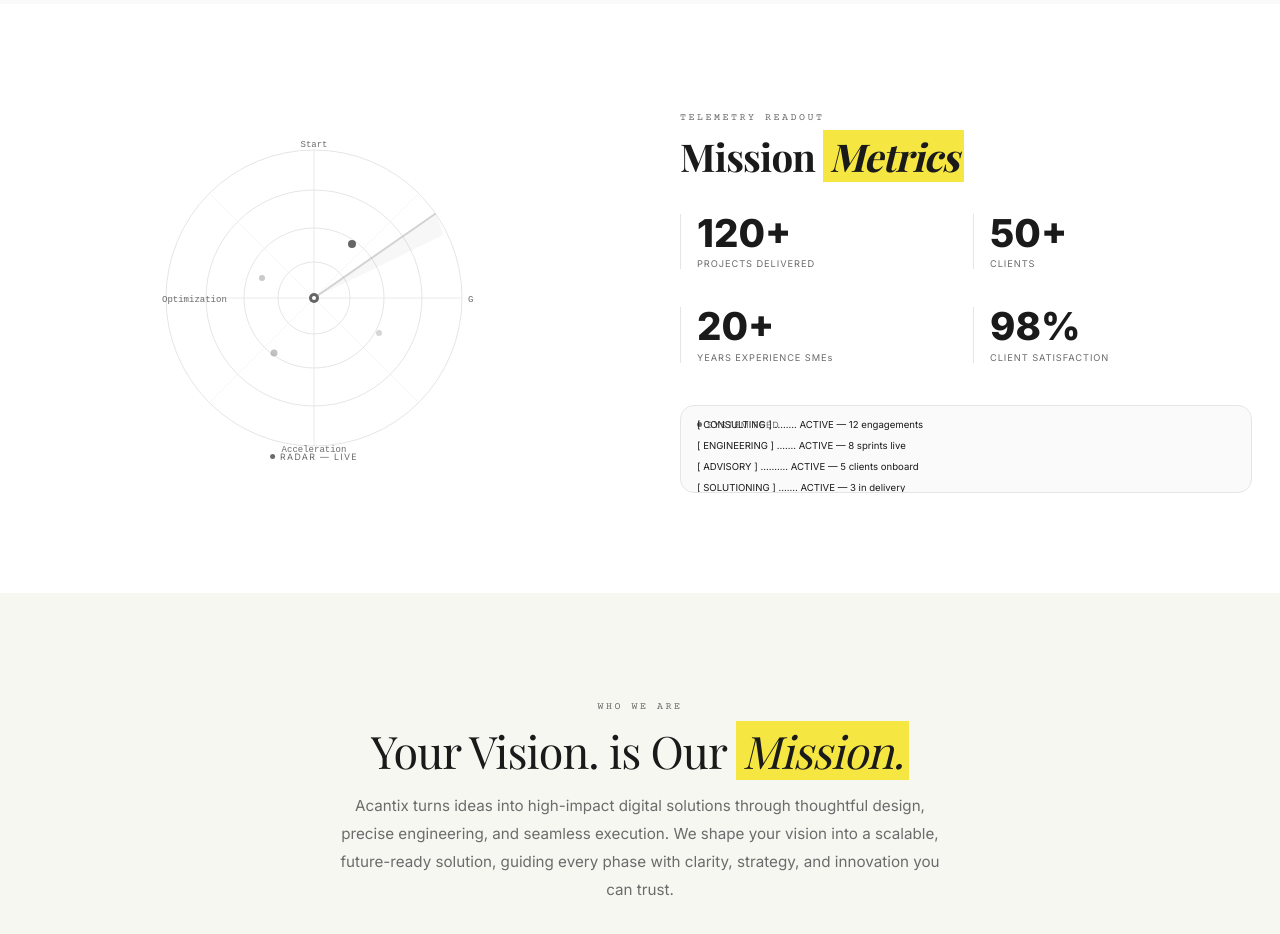
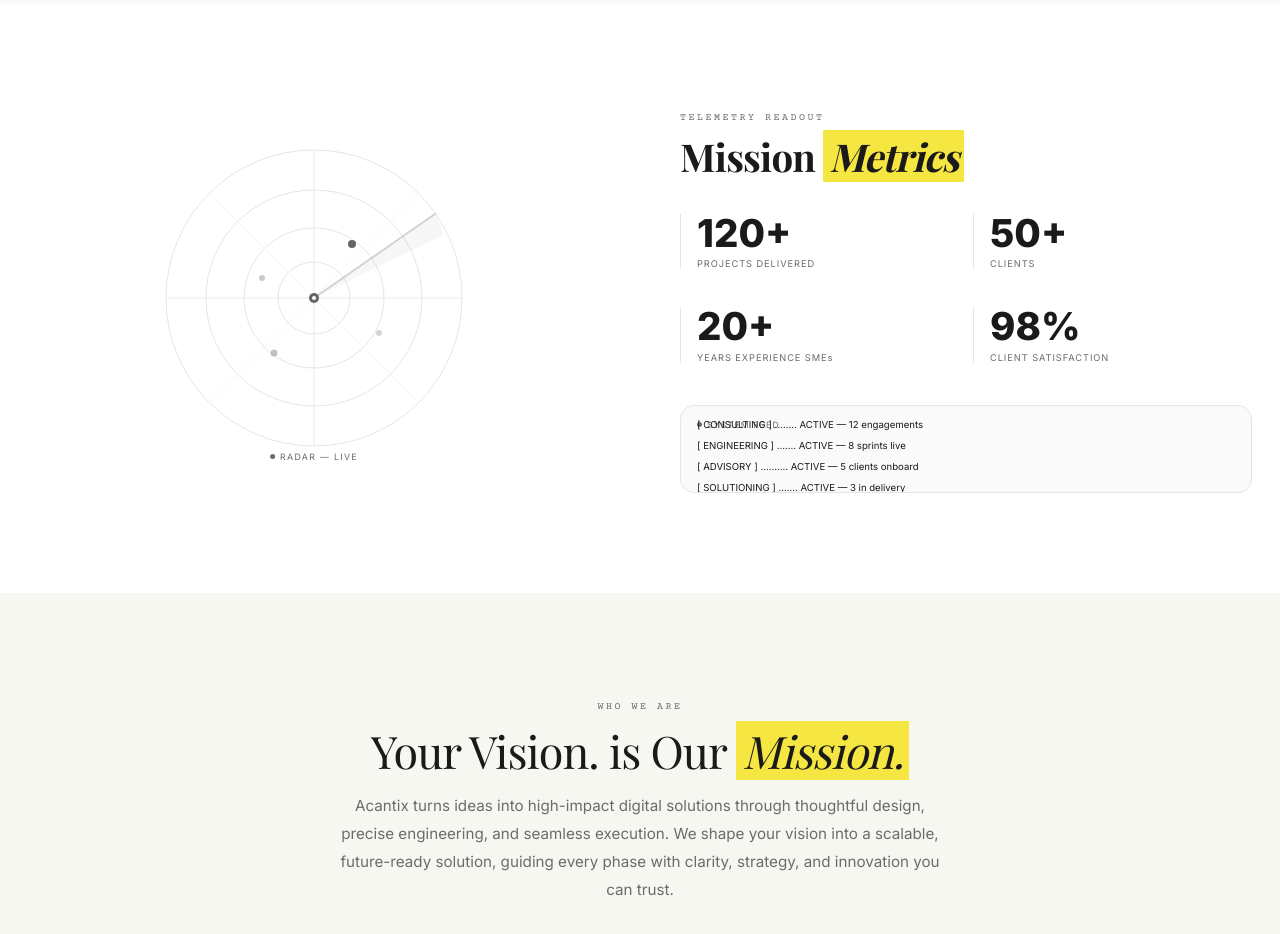
Before and after one commit to Rehan989/acantix, a plain HTML site: page index.html in a window 1280 px wide. Shown: the part 820-1754 px from the top of the page. Drawn offline with nearby package versions, Linux system fonts and the light colour scheme; a web font is replaced by a local one.

Commit message:
Fixed radar text

```diff
--- a/index.html
+++ b/index.html
@@ -3,8 +3,10 @@
 
 <head>
     <meta charset="UTF-8" />
-    <meta name="description" content="Acantix is a global technology consulting and engineering partner delivering strategic consulting, advisory, solutioning, and software engineering services to help enterprises achieve scalable digital transformation." />
-<meta name="keywords" content="Acantix, technology consulting, digital transformation, software engineering, technology advisory, enterprise consulting, solution architecture, cloud engineering, AI consulting, IT consulting services" />
+    <meta name="description"
+        content="Acantix is a global technology consulting and engineering partner delivering strategic consulting, advisory, solutioning, and software engineering services to help enterprises achieve scalable digital transformation." />
+    <meta name="keywords"
+        content="Acantix, technology consulting, digital transformation, software engineering, technology advisory, enterprise consulting, solution architecture, cloud engineering, AI consulting, IT consulting services" />
     <meta name="author" content="Acantix" />
     <meta name="robots" content="index, follow" />
     <meta name="language" content="English" />
@@ -20,9 +22,9 @@
             margin: 0;
             padding: 0;
             box-sizing: border-box
-        }fgro
-
-        html {
+        }
+
+        fgro html {
             scroll-behavior: smooth
         }
 
@@ -1915,14 +1917,14 @@
                             </circle>
                             <circle cx="160" cy="160" r="5" fill="#666" />
                             <circle cx="160" cy="160" r="2" fill="white" />
-                            <text x="160" y="9" text-anchor="middle" font-family="DM Mono, monospace" font-size="9"
+                            <!-- <text x="160" y="9" text-anchor="middle" font-family="DM Mono, monospace" font-size="9"
                                 fill="var(--gray)">Start</text>
                             <text x="160" y="314" text-anchor="middle" font-family="DM Mono, monospace" font-size="9"
                                 fill="var(--gray)">Acceleration</text>
                             <text x="314" y="164" font-family="DM Mono, monospace" font-size="9"
                                 fill="var(--gray)">Growth</text>
                             <text x="8" y="164" font-family="DM Mono, monospace" font-size="9"
-                                fill="var(--gray)">Optimization</text>
+                                fill="var(--gray)">Optimization</text> -->
                         </svg>
                         <div
                             style="position:absolute;bottom:-4px;left:50%;transform:translateX(-50%);display:flex;align-items:center;gap:5px;">
@@ -2118,7 +2120,8 @@
                 <h2>Your Vision. is Our <span class="hl">Mission.</span></h2>
                 <p style="color:var(--gray);font-size:.95rem;max-width:620px;margin:14px auto 0;line-height:1.85;">
                     Acantix turns ideas into high-impact digital solutions through thoughtful design, precise
-                    engineering, and seamless execution. We shape your vision into a scalable, future-ready solution, guiding every phase with clarity, strategy, and innovation you can trust.</p>
+                    engineering, and seamless execution. We shape your vision into a scalable, future-ready solution,
+                    guiding every phase with clarity, strategy, and innovation you can trust.</p>
             </div>
             <div class="about-grid">
                 <div class="r left">
```
Lines whose indentation alone changed are shown as unchanged.
